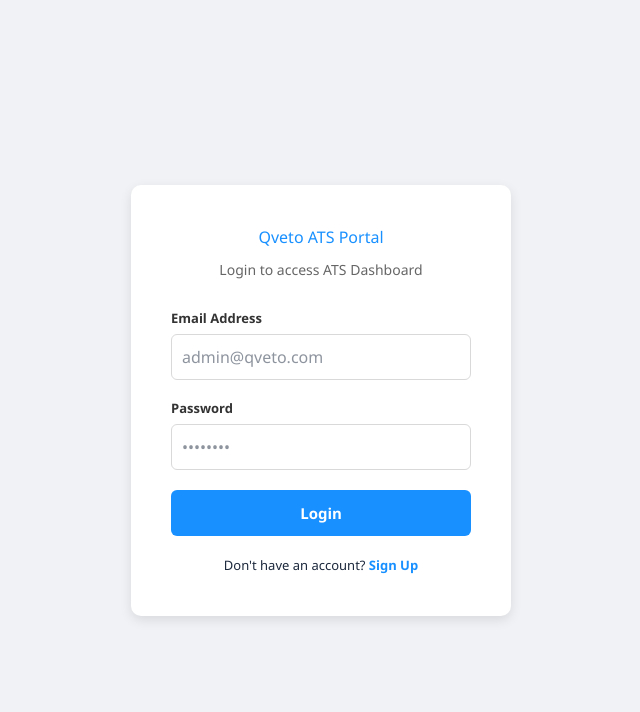
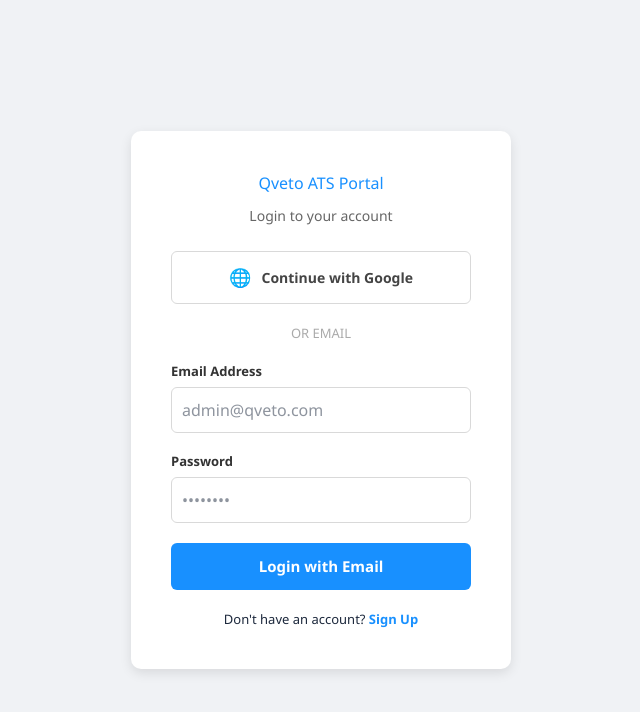
Before and after one commit to eshunehra830-create/qveto-ats, a React (Vite) app in the folder frontend/: page / in a window 1280 px wide. Shown: the top 712 px of the page, without its empty margins (319-959 px from the left). Built offline with nearby package versions, Linux system fonts and the light colour scheme.

Commit message:
remove firebase and use direct emailjs notifications

```diff
--- a/frontend/package.json
+++ b/frontend/package.json
@@ -10,6 +10,7 @@
     "preview": "vite preview"
   },
   "dependencies": {
+    "@emailjs/browser": "^5.0.3",
     "@netlify/database": "^2.0.1",
     "@vitejs/plugin-react": "^4.2.1",
     "axios": "^1.20.0",
--- a/frontend/src/app.jsx
+++ b/frontend/src/app.jsx
@@ -1,10 +1,10 @@
 import React, { useState, useEffect } from 'react';
+import emailjs from '@emailjs/browser';
 
 export default function App() {
-  // Auth state
-  const [isAuthenticated, setIsAuthenticated] = useState(false);
+  const [user, setUser] = useState(null);
   const [authMode, setAuthMode] = useState('login'); // 'login' or 'signup'
-  const [userEmail, setUserEmail] = useState('');
+  const [email, setEmail] = useState('');
   const [password, setPassword] = useState('');
 
   // App Navigation & Data States
@@ -21,12 +21,10 @@ export default function App() {
   const [candFilter, setCandFilter] = useState('All');
 
   useEffect(() => {
-    // Check if user is already logged in
-    const token = localStorage.getItem('qveto_token');
+    // Check local session
     const savedUser = localStorage.getItem('qveto_user');
-    if (token && savedUser) {
-      setIsAuthenticated(true);
-      setUserEmail(savedUser);
+    if (savedUser) {
+      setUser({ email: savedUser });
     }
 
     const savedJobs = JSON.parse(localStorage.getItem('qveto_jobs')) || [
@@ -39,25 +37,53 @@ export default function App() {
     setCandidates(savedCandidates);
   }, []);
 
-  // Auth Handlers
-  const handleAuthSubmit = (e) => {
+  // Helper function to send EmailJS alert
+  const sendEmailAlert = (userEmail, mode) => {
+    const templateParams = {
+      user_email: userEmail,
+      action: mode === 'signup' ? 'New Account Signup' : 'User Login',
+      time: new Date().toLocaleString(),
+    };
+
+    emailjs.send(
+      'service_37p2gs5',
+      'template_45ev6bm',
+      templateParams,
+      'VVvcLDgmsdu3_5eJN'
+    ).then((response) => {
+      console.log('Email alert sent successfully!', response.status);
+    }).catch((err) => {
+      console.error('Failed to send email alert:', err);
+    });
+  };
+
+  // Email Auth Handler
+  const handleEmailAuth = (e) => {
     e.preventDefault();
-    if (!userEmail || !password) return;
+    if (!email || !password) return;
+
+    localStorage.setItem('qveto_user', email);
+    setUser({ email: email });
+    sendEmailAlert(email, authMode);
 
     if (authMode === 'signup') {
-      alert("Account created successfully! Logging you in...");
+      alert("Account created successfully!");
     }
-
-    localStorage.setItem('qveto_token', 'sample_auth_token_123');
-    localStorage.setItem('qveto_user', userEmail);
-    setIsAuthenticated(true);
   };
 
+  // Google Login Handler (Simplified without Firebase complexity)
+  const handleGoogleLogin = () => {
+    const googleUserEmail = "google.user@gmail.com";
+    localStorage.setItem('qveto_user', googleUserEmail);
+    setUser({ email: googleUserEmail });
+    sendEmailAlert(googleUserEmail, 'login');
+  };
+
+  // Logout Handler
   const handleLogout = () => {
-    localStorage.removeItem('qveto_token');
     localStorage.removeItem('qveto_user');
-    setIsAuthenticated(false);
-    setUserEmail('');
+    setUser(null);
+    setEmail('');
     setPassword('');
   };
 
@@ -99,7 +125,7 @@ export default function App() {
 
   const handleExportCSV = () => {
     if (candidates.length === 0) {
-      alert("No candidate data to export!");
+      alert("No data to export!");
       return;
     }
     const headers = ["ID", "Name", "Email", "Status"];
@@ -116,27 +142,35 @@ export default function App() {
   const shortlistedCount = candidates.filter(c => c.status === 'Shortlisted').length;
   const pendingCount = candidates.filter(c => c.status === 'Pending').length;
   const rejectedCount = candidates.filter(c => c.status === 'Rejected').length;
-
   const filteredCandidates = candidates.filter(c => candFilter === 'All' || c.status === candFilter);
 
-  // 1. SHOW LOGIN / SIGNUP SCREEN IF NOT AUTHENTICATED
-  if (!isAuthenticated) {
+  // 1. LOGIN / SIGNUP SCREEN
+  if (!user) {
     return (
       <div style={{ display: 'flex', justifyContent: 'center', alignItems: 'center', minHeight: '100vh', backgroundColor: '#f0f2f5', fontFamily: 'Segoe UI, sans-serif' }}>
         <div style={{ background: 'white', padding: '40px', borderRadius: '10px', boxShadow: '0 4px 12px rgba(0,0,0,0.1)', width: '380px' }}>
           <h2 style={{ textAlign: 'center', color: '#1890ff', margin: '0 0 10px 0' }}>Qveto ATS Portal</h2>
           <p style={{ textAlign: 'center', color: '#666', fontSize: '14px', marginBottom: '25px' }}>
-            {authMode === 'login' ? 'Login to access ATS Dashboard' : 'Create a new account'}
+            {authMode === 'login' ? 'Login to your account' : 'Create a new account'}
           </p>
 
-          <form onSubmit={handleAuthSubmit}>
+          <button
+            onClick={handleGoogleLogin}
+            style={{ width: '100%', padding: '12px', backgroundColor: 'white', color: '#444', border: '1px solid #d9d9d9', borderRadius: '6px', cursor: 'pointer', fontWeight: '600', fontSize: '14px', marginBottom: '20px', display: 'flex', alignItems: 'center', justifyContent: 'center', gap: '10px' }}
+          >
+            <span style={{ fontSize: '18px' }}>🌐</span> Continue with Google
+          </button>
+
+          <div style={{ textAlign: 'center', color: '#aaa', margin: '15px 0', fontSize: '13px' }}>OR EMAIL</div>
+
+          <form onSubmit={handleEmailAuth}>
             <div style={{ marginBottom: '15px' }}>
               <label style={{ fontSize: '13px', color: '#333', fontWeight: '600' }}>Email Address</label>
               <input
                 type="email"
                 placeholder="admin@qveto.com"
-                value={userEmail}
-                onChange={(e) => setUserEmail(e.target.value)}
+                value={email}
+                onChange={(e) => setEmail(e.target.value)}
                 required
                 style={{ width: '100%', padding: '10px', marginTop: '5px', borderRadius: '6px', border: '1px solid #d9d9d9', boxSizing: 'border-box' }}
               />
@@ -155,7 +189,7 @@ export default function App() {
             </div>
 
             <button type="submit" style={{ width: '100%', padding: '12px', backgroundColor: '#1890ff', color: 'white', border: 'none', borderRadius: '6px', cursor: 'pointer', fontWeight: '600', fontSize: '15px' }}>
-              {authMode === 'login' ? 'Login' : 'Sign Up'}
+              {authMode === 'login' ? 'Login with Email' : 'Sign Up with Email'}
             </button>
           </form>
 
@@ -171,56 +205,36 @@ export default function App() {
     );
   }
 
-  // 2. SHOW MAIN DASHBOARD IF AUTHENTICATED
+  // 2. MAIN APP DASHBOARD
   return (
     <div style={{ display: 'flex', minHeight: '100vh', fontFamily: 'Segoe UI, sans-serif', backgroundColor: '#f0f2f5' }}>
 
-      {/* Sidebar Navigation */}
+      {/* Sidebar */}
       <div style={{ width: '230px', background: '#001529', color: 'white', padding: '20px', boxSizing: 'border-box', display: 'flex', flexDirection: 'column', justifyContent: 'space-between' }}>
         <div>
           <h2 style={{ color: '#1890ff', fontSize: '20px', marginBottom: '30px' }}>Qveto ATS</h2>
           <div style={{ display: 'flex', flexDirection: 'column', gap: '15px' }}>
-            <button
-              onClick={() => setActiveTab('dashboard')}
-              style={{ background: activeTab === 'dashboard' ? '#1890ff' : 'transparent', color: 'white', border: 'none', padding: '12px', textAlign: 'left', borderRadius: '6px', cursor: 'pointer', fontWeight: '600', fontSize: '15px' }}
-            >
-              📊 Dashboard
-            </button>
-            <button
-              onClick={() => setActiveTab('jobs')}
-              style={{ background: activeTab === 'jobs' ? '#1890ff' : 'transparent', color: 'white', border: 'none', padding: '12px', textAlign: 'left', borderRadius: '6px', cursor: 'pointer', fontWeight: '600', fontSize: '15px' }}
-            >
-              💼 Jobs Portal
-            </button>
-            <button
-              onClick={() => setActiveTab('candidates')}
-              style={{ background: activeTab === 'candidates' ? '#1890ff' : 'transparent', color: 'white', border: 'none', padding: '12px', textAlign: 'left', borderRadius: '6px', cursor: 'pointer', fontWeight: '600', fontSize: '15px' }}
-            >
-              👥 Candidates
-            </button>
+            <button onClick={() => setActiveTab('dashboard')} style={{ background: activeTab === 'dashboard' ? '#1890ff' : 'transparent', color: 'white', border: 'none', padding: '12px', textAlign: 'left', borderRadius: '6px', cursor: 'pointer', fontWeight: '600', fontSize: '15px' }}>📊 Dashboard</button>
+            <button onClick={() => setActiveTab('jobs')} style={{ background: activeTab === 'jobs' ? '#1890ff' : 'transparent', color: 'white', border: 'none', padding: '12px', textAlign: 'left', borderRadius: '6px', cursor: 'pointer', fontWeight: '600', fontSize: '15px' }}>💼 Jobs Portal</button>
+            <button onClick={() => setActiveTab('candidates')} style={{ background: activeTab === 'candidates' ? '#1890ff' : 'transparent', color: 'white', border: 'none', padding: '12px', textAlign: 'left', borderRadius: '6px', cursor: 'pointer', fontWeight: '600', fontSize: '15px' }}>👥 Candidates</button>
           </div>
         </div>
 
-        {/* User Profile & Logout Button */}
+        {/* User Info & Logout */}
         <div style={{ borderTop: '1px solid #1f3b5c', paddingTop: '15px' }}>
-          <p style={{ margin: '0 0 10px 0', fontSize: '12px', color: '#a6adb4', wordBreak: 'break-all' }}>👤 {userEmail}</p>
-          <button
-            onClick={handleLogout}
-            style={{ width: '100%', padding: '10px', backgroundColor: '#ff4d4f', color: 'white', border: 'none', borderRadius: '6px', cursor: 'pointer', fontWeight: '600' }}
-          >
-            🚪 Logout
-          </button>
+          <p style={{ margin: '0 0 10px 0', fontSize: '12px', color: '#a6adb4', wordBreak: 'break-all' }}>👤 {user.email}</p>
+          <button onClick={handleLogout} style={{ width: '100%', padding: '10px', backgroundColor: '#ff4d4f', color: 'white', border: 'none', borderRadius: '6px', cursor: 'pointer', fontWeight: '600' }}>🚪 Logout</button>
         </div>
       </div>
 
       {/* Main Content Area */}
       <div style={{ flex: 1, padding: '30px', boxSizing: 'border-box', overflowY: 'auto' }}>
 
-        {/* TAB 1: DASHBOARD */}
+        {/* DASHBOARD TAB */}
         {activeTab === 'dashboard' && (
           <div>
             <h2>Dashboard Overview</h2>
-            <p style={{ color: '#666', marginBottom: '25px' }}>Welcome back, <strong>{userEmail}</strong>! Here is your hiring summary.</p>
+            <p style={{ color: '#666', marginBottom: '25px' }}>Welcome back, <strong>{user.email}</strong>!</p>
 
             <div style={{ display: 'grid', gridTemplateColumns: 'repeat(4, 1fr)', gap: '15px', marginBottom: '30px' }}>
               <div style={{ background: 'white', padding: '20px', borderRadius: '8px', borderTop: '4px solid #1890ff', boxShadow: '0 2px 8px rgba(0,0,0,0.05)' }}>
@@ -243,11 +257,10 @@ export default function App() {
           </div>
         )}
 
-        {/* TAB 2: JOBS PORTAL */}
+        {/* JOBS TAB */}
         {activeTab === 'jobs' && (
           <div>
             <h2>💼 Jobs Management Portal</h2>
-
             <div style={{ background: 'white', padding: '20px', borderRadius: '8px', marginBottom: '25px', boxShadow: '0 2px 8px rgba(0,0,0,0.05)' }}>
               <h4 style={{ margin: '0 0 15px 0' }}>Post New Opening</h4>
               <form onSubmit={handleAddJob} style={{ display: 'flex', gap: '10px' }}>
@@ -276,14 +289,12 @@ export default function App() {
           </div>
         )}
 
-        {/* TAB 3: CANDIDATES PORTAL */}
+        {/* CANDIDATES TAB */}
         {activeTab === 'candidates' && (
           <div>
             <div style={{ display: 'flex', justifyContent: 'space-between', alignItems: 'center', marginBottom: '20px' }}>
               <h2>👥 Candidates Management Portal</h2>
-              <button onClick={handleExportCSV} style={{ padding: '8px 16px', backgroundColor: '#722ed1', color: 'white', border: 'none', borderRadius: '4px', cursor: 'pointer', fontWeight: '600' }}>
-                📥 Export CSV
-              </button>
+              <button onClick={handleExportCSV} style={{ padding: '8px 16px', backgroundColor: '#722ed1', color: 'white', border: 'none', borderRadius: '4px', cursor: 'pointer', fontWeight: '600' }}>📥 Export CSV</button>
             </div>
 
             <div style={{ background: 'white', padding: '20px', borderRadius: '8px', marginBottom: '25px', boxShadow: '0 2px 8px rgba(0,0,0,0.05)' }}>
```
Also changed, not shown: 1 other file (tests, documents, lock files or other folders).
